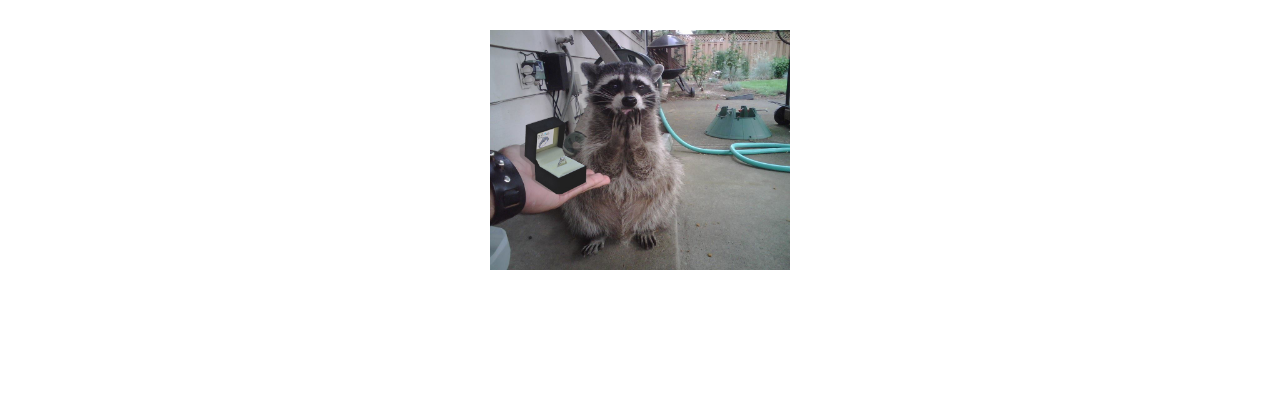
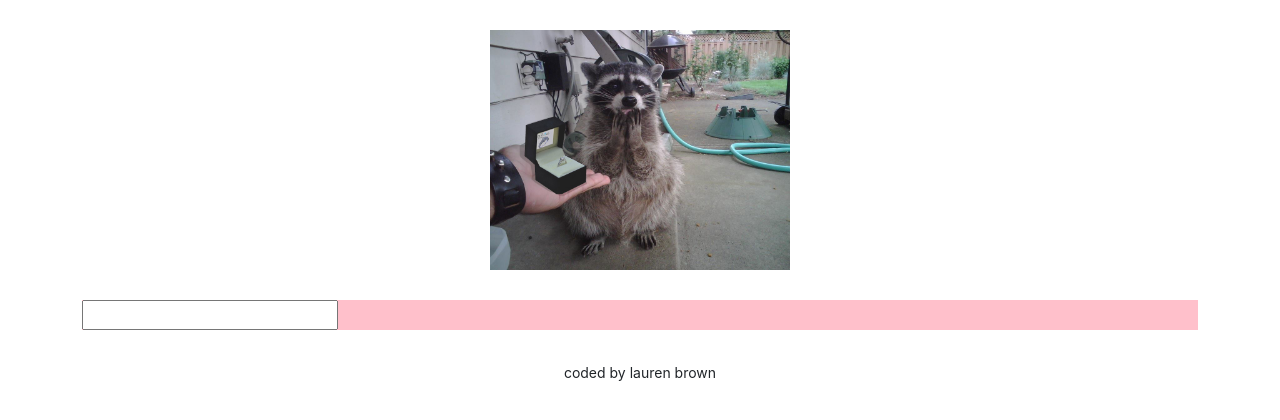
Before and after one commit to laurenbrownie/dictionary-project, a React (Create React App) app: page / in a window 1280 px wide. Shown: the top 420 px of the page. Built offline with nearby package versions, Linux system fonts and the light colour scheme.

Commit message:
search engine bones

```diff
--- a/src/App.css
+++ b/src/App.css
@@ -6,3 +6,7 @@
 .App-header {
   margin: 30px 0;
 }
+.App-footer {
+  text-align: center;
+  margin: 30px 0;
+}
--- a/src/App.js
+++ b/src/App.js
@@ -1,12 +1,21 @@
 import "./App.css";
 import raccoon from "./original.jpeg";
+import Dictionary from "./Dictionary";
 
 function App() {
   return (
     <div className="App">
-      <header className="App-header">
-        <img src={raccoon} className="raccoon-img" alt="raccoon" />
-      </header>
+      <div className="container">
+        <header className="App-header">
+          <img src={raccoon} className="raccoon-img" alt="raccoon" />
+        </header>
+        <main>
+          <Dictionary />
+        </main>
+        <footer className="App-footer">
+          <small>coded by lauren brown</small>
+        </footer>
+      </div>
     </div>
   );
 }
--- /dev/null
+++ b/src/Dictionary.css
@@ -0,0 +1,3 @@
+.Dictionary {
+  background-color: pink;
+}
--- /dev/null
+++ b/src/Dictionary.js
@@ -0,0 +1,20 @@
+import React, { useState } from "react";
+import "./Dictionary.css";
+
+export default function Dictionary() {
+  let [word, setWord] = useState("");
+  function search(event) {
+    event.preventDefault();
+    alert(`searching for ${word}...`);
+  }
+  function handleWordChange(event) {
+    setWord(event.target.value);
+  }
+  return (
+    <div className="Dictionary">
+      <form onSubmit={search}>
+        <input type="search" onChange={handleWordChange} />
+      </form>
+    </div>
+  );
+}
```
